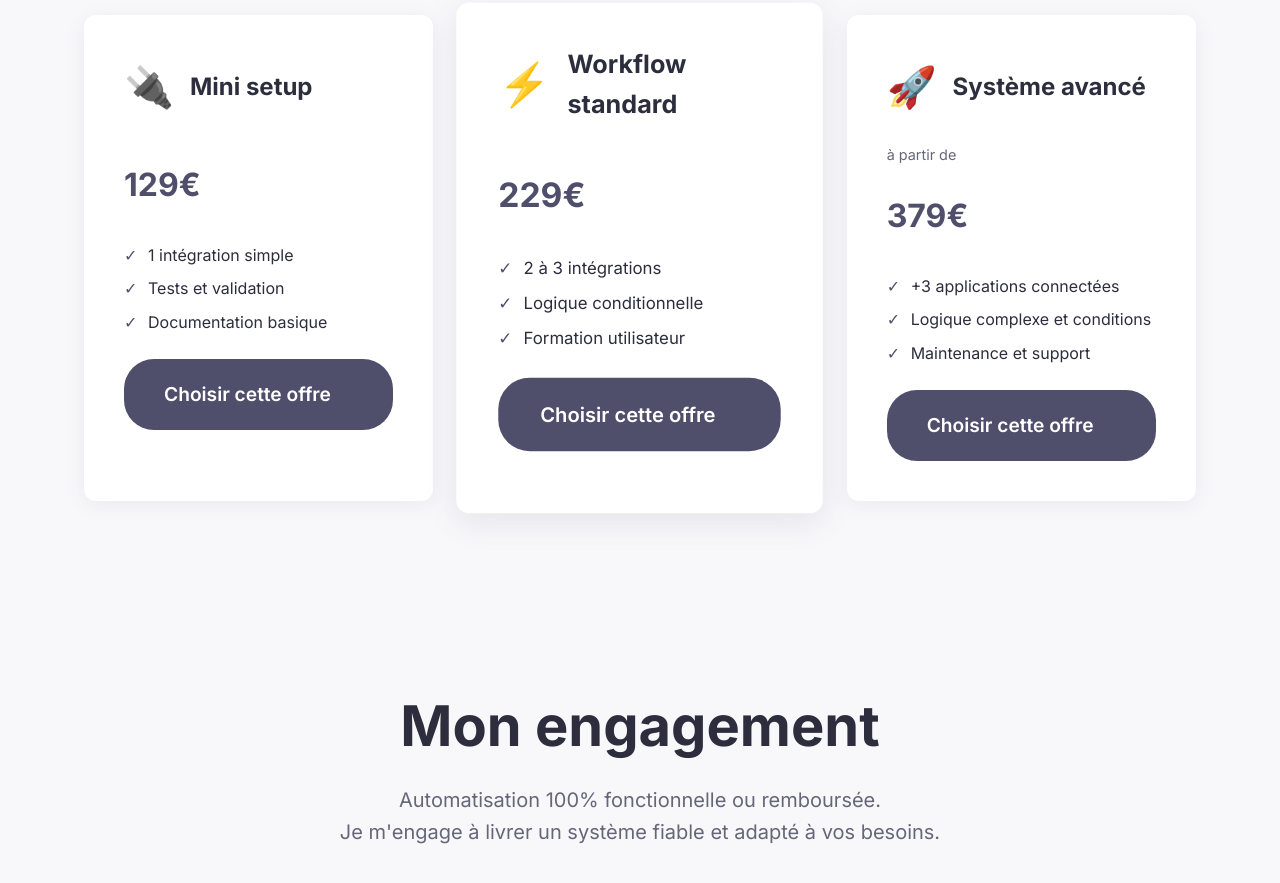
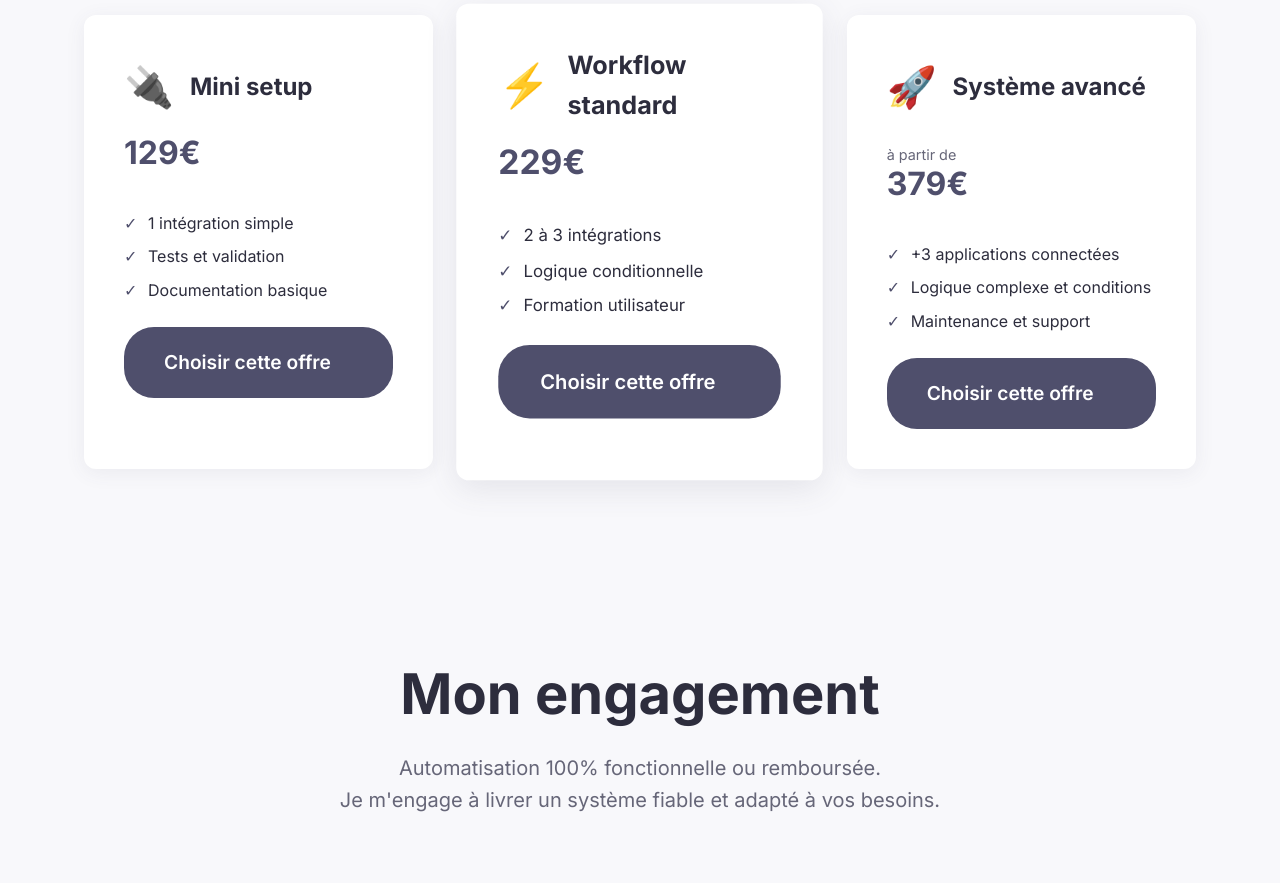
Before and after one commit to Craftminds/Craftminds-site, a React (Create React App) app: page /automatisations in a window 1280 px wide. Shown: the part 2160-3043 px from the top of the page. Built offline with nearby package versions, Linux system fonts and the light colour scheme; the HTML template or start-up script is replaced by a standard one.

Commit message:
fix design

```diff
--- a/src/pages/Automatisations.tsx
+++ b/src/pages/Automatisations.tsx
@@ -155,7 +155,7 @@ const Price = styled.strong`
   font-size: 2rem;
   color: var(--color-primary);
   display: block;
-  margin: 1rem 0;
+  margin: -1rem 0px 1rem;
 `;
 
 const PriceHint = styled.span`
--- a/src/pages/Debug.tsx
+++ b/src/pages/Debug.tsx
@@ -155,7 +155,7 @@ const Price = styled.strong`
   font-size: 2rem;
   color: var(--color-primary);
   display: block;
-  margin: 1rem 0;
+  margin: -1rem 0px 1rem;
 `;
 
 const PriceHint = styled.span`
--- a/src/pages/Support.tsx
+++ b/src/pages/Support.tsx
@@ -155,7 +155,7 @@ const Price = styled.strong`
   font-size: 2rem;
   color: var(--color-primary);
   display: block;
-  margin: 1rem 0;
+  margin: -1rem 0px 1rem;
 `;
 
 const PriceHint = styled.span`
```
